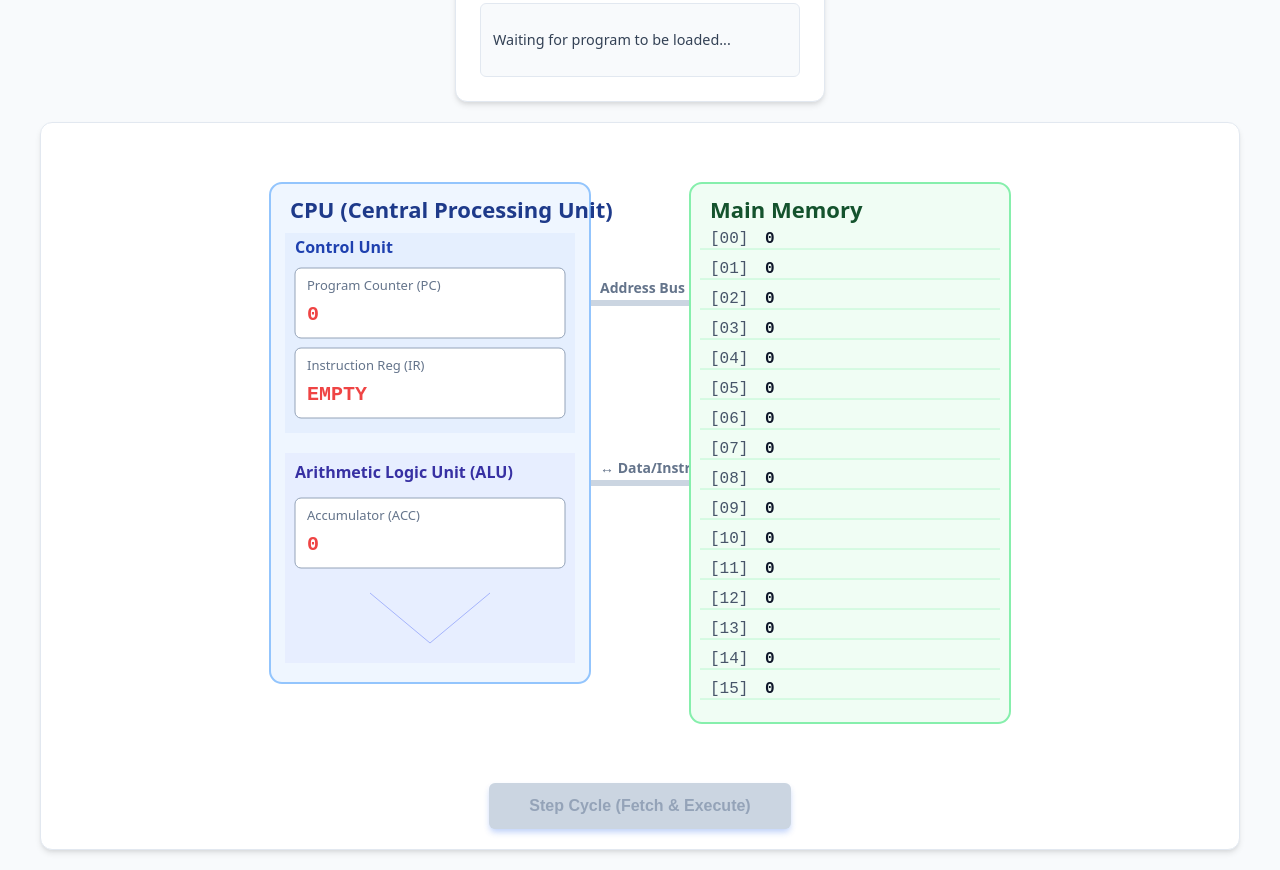
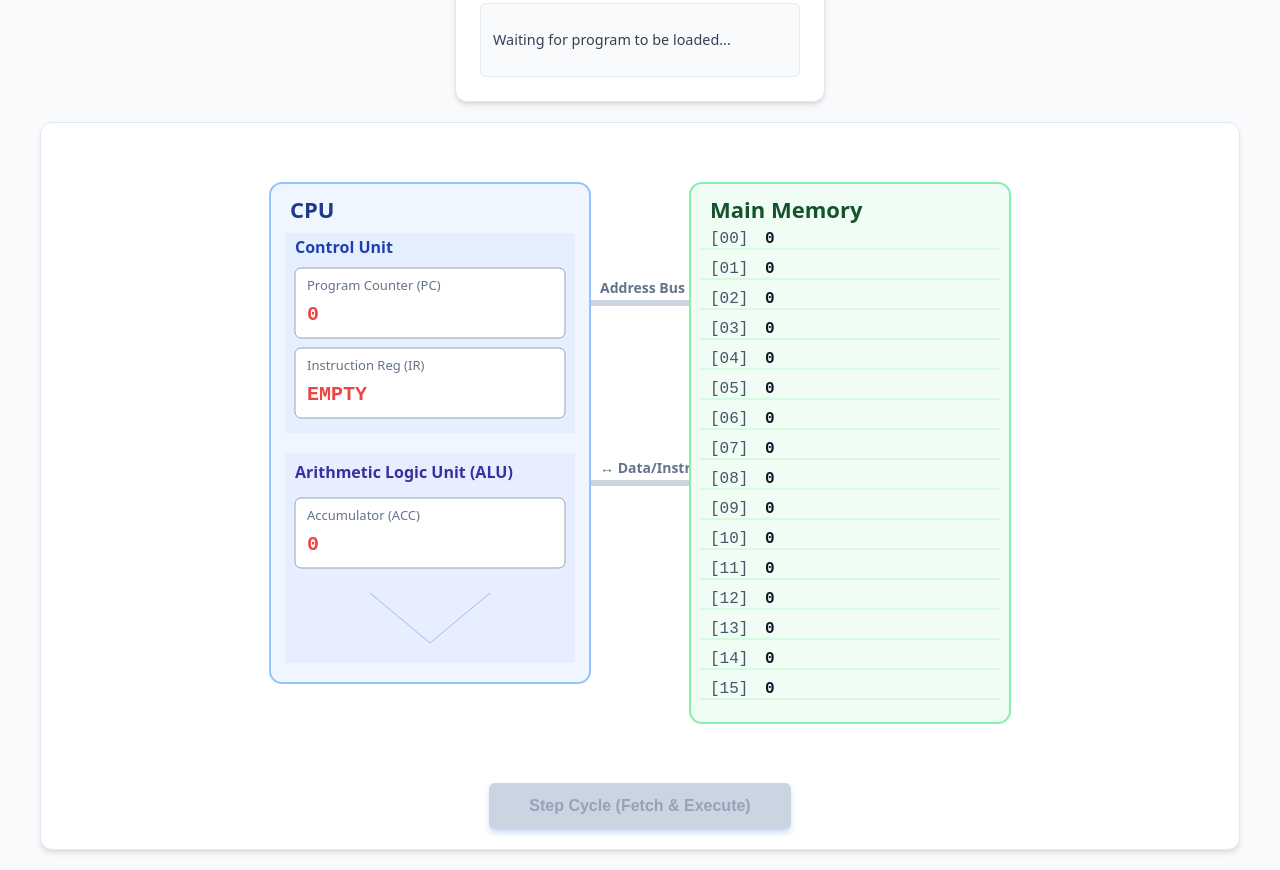
Before and after one commit to cgorrill-breck/cgorrill-breck.github.io, a plain HTML site: page vn-model.html in a window 1280 px wide. Shown: the part 771-1641 px from the top of the page. Drawn offline with Linux system fonts and the light colour scheme.

Commit message:
Update vn-model.html

```diff
--- a/vn-model.html
+++ b/vn-model.html
@@ -313,7 +313,7 @@ HALT</textarea>
 
             ctx.fillStyle = '#1e3a8a';
             ctx.font = 'bold 22px system-ui';
-            ctx.fillText("CPU (Central Processing Unit)", CPU_X + 20, CPU_Y + 35);
+            ctx.fillText("CPU", CPU_X + 20, CPU_Y + 35);
 
             // CPU Control Unit area
             ctx.fillStyle = 'rgba(219, 234, 254, 0.5)';
```
